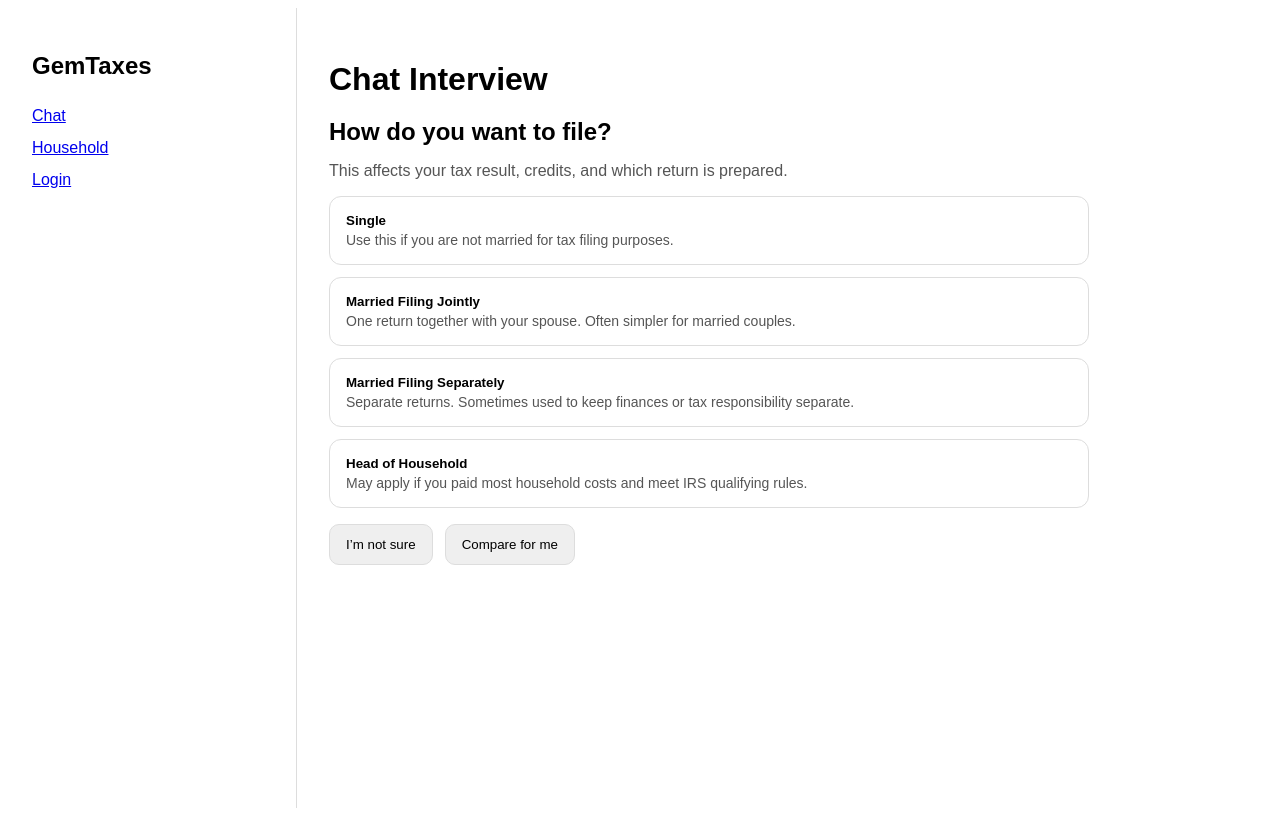
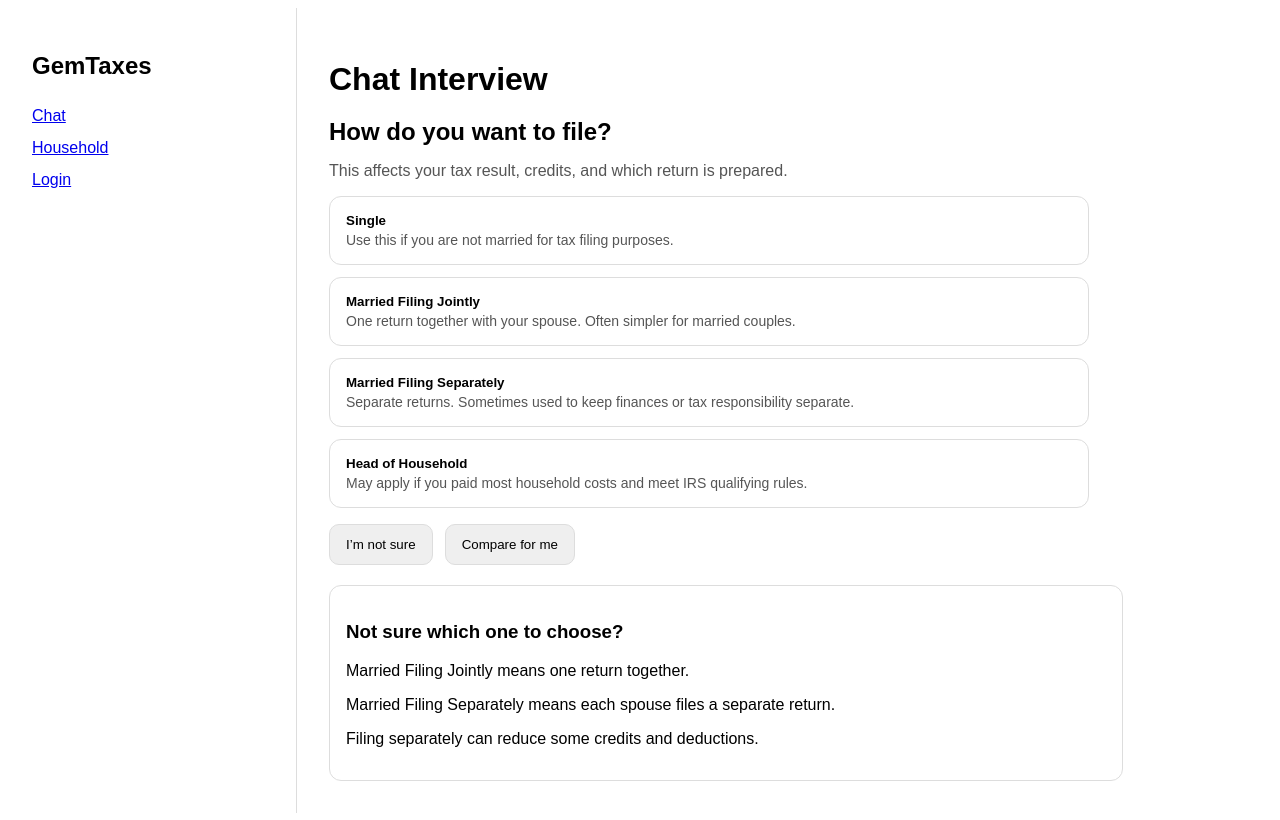
Before and after one commit to infomomtelo-sketch/Gemtaxes-app, a Next.js app: page /chat in a window 1280 px wide. Both pictures are taken after a click on the button "I’m not sure". Built offline with nearby package versions, Linux system fonts and the light colour scheme.

Commit message:
Update page.js

```diff
--- a/app/(dashbooard)/chat/page.js
+++ b/app/(dashbooard)/chat/page.js
@@ -3,7 +3,12 @@
 import { useState } from 'react'
 import QuestionCard from '../../../components/QuestionCard'
 
-const filingStatusOptions = [
+const questions = [
+  {
+    id: 'filing_status',
+    title: 'How do you want to file?',
+    helpText: 'This affects your tax result, credits, and which return is prepared.',
+    options: [
       {
         value: 'single',
         label: 'Single',
@@ -25,38 +30,161 @@ const filingStatusOptions = [
         description: 'May apply if you paid most household costs and meet IRS qualifying rules.'
       }
     ]
+  },
+  {
+    id: 'w2_income',
+    title: 'Did you receive any W-2 forms this year?',
+    helpText: 'Choose yes if you had wages from an employer.',
+    options: [
+      { value: 'yes', label: 'Yes', description: 'I received at least one W-2.' },
+      { value: 'no', label: 'No', description: 'I did not receive a W-2.' },
+      { value: 'not_sure', label: 'Not sure', description: 'I need help identifying my income form.' }
+    ]
+  },
+  {
+    id: 'has_1099',
+    title: 'Did you receive any 1099 forms this year?',
+    helpText: 'This includes forms like 1099-NEC, 1099-K, or other 1099 income forms.',
+    options: [
+      { value: 'yes', label: 'Yes', description: 'I received one or more 1099 forms.' },
+      { value: 'no', label: 'No', description: 'I did not receive any 1099 forms.' },
+      { value: 'not_sure', label: 'Not sure', description: 'I need help identifying my income form.' }
+    ]
+  }
+]
 
 export default function ChatPage() {
-  const [selectedAnswer, setSelectedAnswer] = useState('')
+  const [stepIndex, setStepIndex] = useState(0)
+  const [answers, setAnswers] = useState({})
+  const [helperMode, setHelperMode] = useState('')
+
+  const currentQuestion = questions[stepIndex]
+  const isComplete = stepIndex >= questions.length
 
   function handleSelect(value) {
-    setSelectedAnswer(value)
+    const nextAnswers = {
+      ...answers,
+      [currentQuestion.id]: value
+    }
+
+    setAnswers(nextAnswers)
+    setHelperMode('')
+    setStepIndex(stepIndex + 1)
   }
 
   function handleCompare() {
-    alert('Compare flow will be added next.')
+    setHelperMode('compare')
   }
 
   function handleUnsure() {
-    alert('Guided help flow will be added next.')
+    setHelperMode('unsure')
+  }
+
+  function chooseDirect(value) {
+    handleSelect(value)
   }
 
   return (
     <div>
       <h1 style={{ marginBottom: '20px' }}>Chat Interview</h1>
 
+      {!isComplete && (
+        <>
           <QuestionCard
-        title="How do you want to file?"
-        helpText="This affects your tax result, credits, and which return is prepared."
-        options={filingStatusOptions}
+            title={currentQuestion.title}
+            helpText={currentQuestion.helpText}
+            options={currentQuestion.options}
             onSelect={handleSelect}
             onCompare={handleCompare}
             onUnsure={handleUnsure}
           />
 
-      {selectedAnswer && (
-        <div style={{ marginTop: '20px', padding: '16px', border: '1px solid #ddd', borderRadius: '12px' }}>
-          <strong>Selected:</strong> {selectedAnswer}
+          {helperMode === 'unsure' && currentQuestion.id === 'filing_status' && (
+            <div
+              style={{
+                marginTop: '20px',
+                padding: '16px',
+                border: '1px solid #ddd',
+                borderRadius: '12px',
+                maxWidth: '760px'
+              }}
+            >
+              <h3>Not sure which one to choose?</h3>
+              <p>Married Filing Jointly means one return together.</p>
+              <p>Married Filing Separately means each spouse files a separate return.</p>
+              <p>Filing separately can reduce some credits and deductions.</p>
+            </div>
+          )}
+
+          {helperMode === 'compare' && currentQuestion.id === 'filing_status' && (
+            <div
+              style={{
+                marginTop: '20px',
+                padding: '16px',
+                border: '1px solid #ddd',
+                borderRadius: '12px',
+                maxWidth: '760px'
+              }}
+            >
+              <h3>Compare these options</h3>
+
+              <div style={{ marginBottom: '16px' }}>
+                <strong>Married Filing Jointly</strong>
+                <div>• One combined return</div>
+                <div>• Often simpler</div>
+                <div>• May allow more credits</div>
+              </div>
+
+              <div style={{ marginBottom: '16px' }}>
+                <strong>Married Filing Separately</strong>
+                <div>• Separate returns</div>
+                <div>• Keeps tax responsibility separate</div>
+                <div>• Some credits may be limited</div>
+              </div>
+
+              <div style={{ display: 'flex', gap: '12px', flexWrap: 'wrap' }}>
+                <button
+                  onClick={() => chooseDirect('married_joint')}
+                  style={{
+                    padding: '12px 16px',
+                    borderRadius: '10px',
+                    border: '1px solid #ddd',
+                    cursor: 'pointer'
+                  }}
+                >
+                  Choose Joint
+                </button>
+
+                <button
+                  onClick={() => chooseDirect('married_separate')}
+                  style={{
+                    padding: '12px 16px',
+                    borderRadius: '10px',
+                    border: '1px solid #ddd',
+                    cursor: 'pointer'
+                  }}
+                >
+                  Choose Separate
+                </button>
+              </div>
+            </div>
+          )}
+        </>
+      )}
+
+      {isComplete && (
+        <div
+          style={{
+            maxWidth: '760px',
+            padding: '16px',
+            border: '1px solid #ddd',
+            borderRadius: '12px'
+          }}
+        >
+          <h2>Interview Summary</h2>
+          <p><strong>Filing status:</strong> {answers.filing_status}</p>
+          <p><strong>W-2 forms:</strong> {answers.w2_income}</p>
+          <p><strong>1099 forms:</strong> {answers.has_1099}</p>
         </div>
       )}
     </div>
```
Lines whose indentation alone changed are shown as unchanged.
